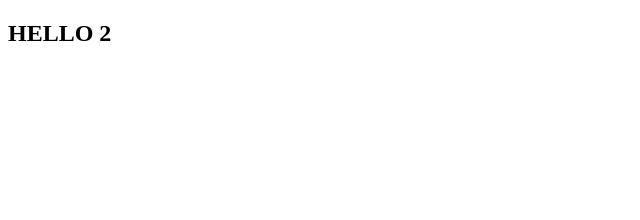
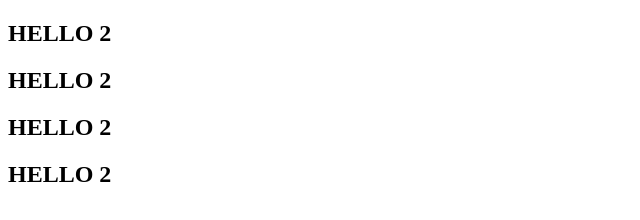
Before and after one commit to MedEmis/git-practice, a plain HTML site: page index.html in a window 1280 px wide. Shown: the whole page, without its empty margins (0-640 px from the left). Drawn offline with Linux system fonts and the light colour scheme.

Commit message:
added html h1x3

```diff
--- a/index.html
+++ b/index.html
@@ -9,6 +9,9 @@
 
 <body>
 	<h2>HELLO 2</h2>
+	<h2>HELLO 2</h2>
+	<h2>HELLO 2</h2>
+	<h2>HELLO 2</h2>
 </body>
 
 </html>
```
